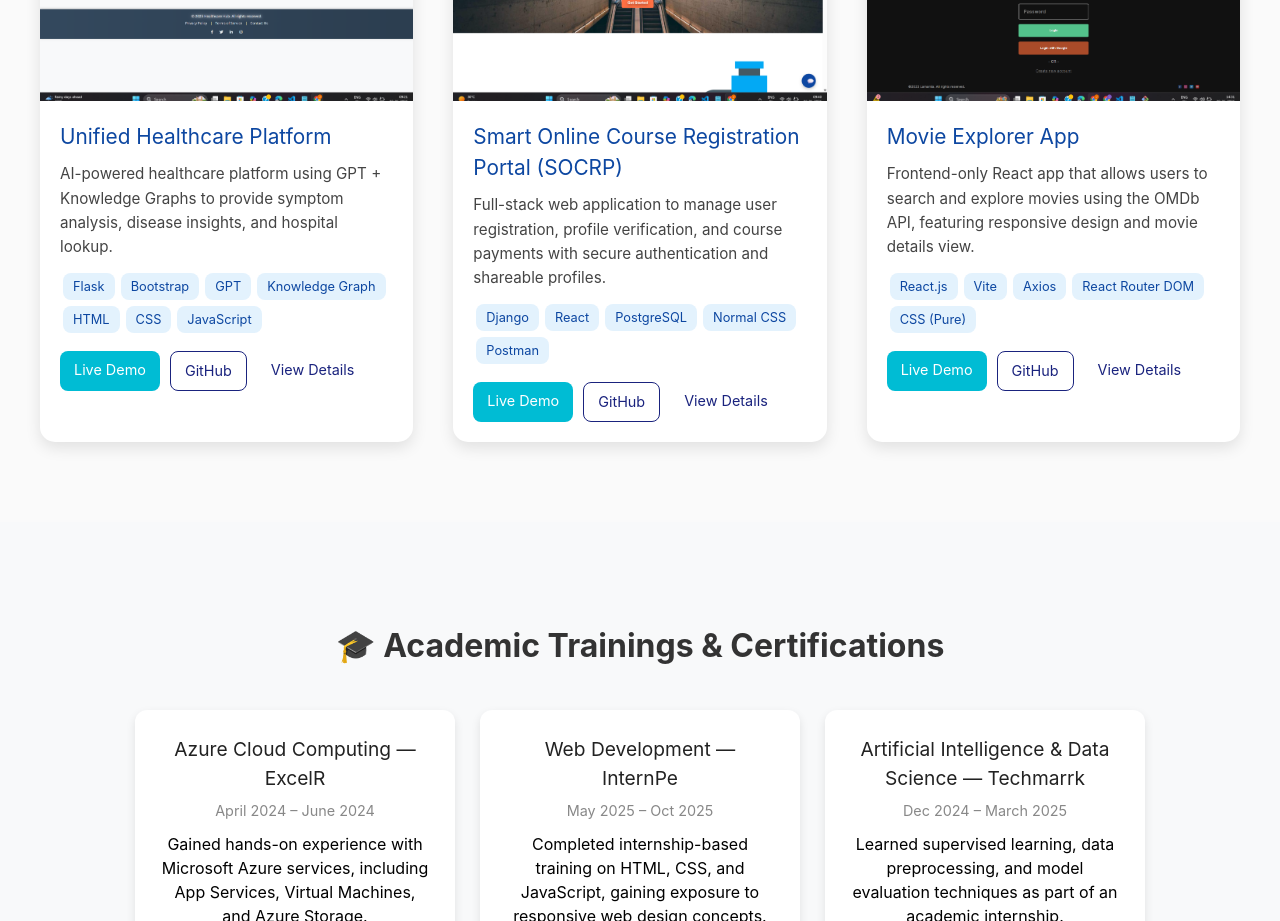
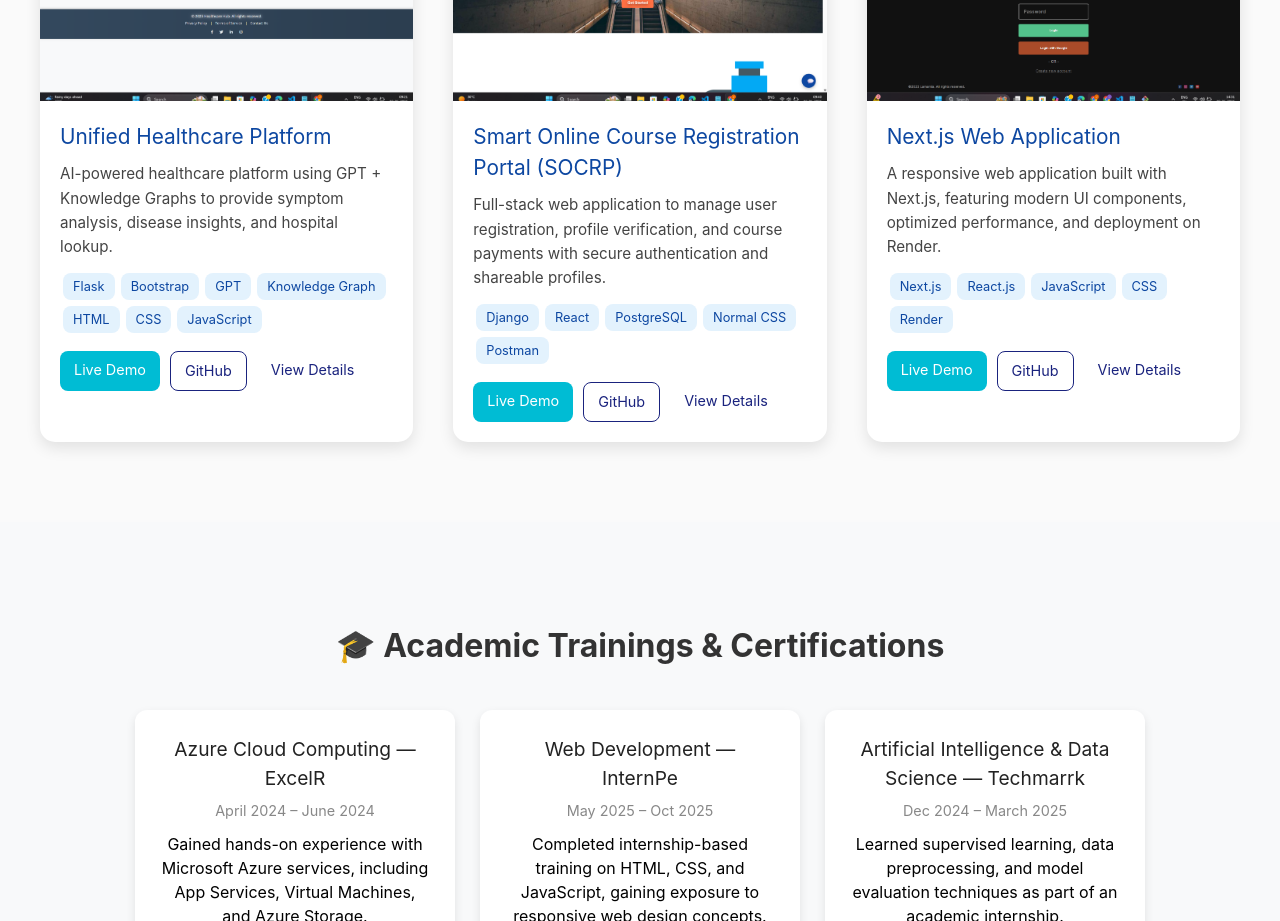
Before and after one commit to johndonga72/portfolio, a React (Create React App) app: page / in a window 1280 px wide. Shown: the part 2400-3321 px from the top of the page. Built offline with nearby package versions, Linux system fonts and the light colour scheme.

Commit message:
update -2

```diff
--- a/src/components/ProjectDetails/ProjectDetails.js
+++ b/src/components/ProjectDetails/ProjectDetails.js
@@ -234,7 +234,7 @@ It reflects **industry-level backend + frontend integration**, not just CRUD fun
 `
     },
     3: {
-      title: "Movie Explorer App",
+      title: "🚀 Lamamia – Creative Agency Portfolio Website",
       image: [
         "/assets/mainproject/lla1.png",
         "/assets/mainproject/lla2.png",
--- a/src/components/Projects/Projects.js
+++ b/src/components/Projects/Projects.js
@@ -25,13 +25,13 @@ function Projects() {
         },
         {
             id: 3,
-            title: "Movie Explorer App",
+            title: "Next.js Web Application",
             description:
-                "Frontend-only React app that allows users to search and explore movies using the OMDb API, featuring responsive design and movie details view.",
-            tech: ["React.js", "Vite", "Axios", "React Router DOM", "CSS (Pure)"],
+                "A responsive web application built with Next.js, featuring modern UI components, optimized performance, and deployment on Render.",
+            tech: ["Next.js", "React.js", "JavaScript", "CSS", "Render"],
             image: "/assets/mainproject/lla1.png",
-            github: "#",
-            demo: "#",
+            github: "https://github.com/johndonga72/nextjs-tutorial",
+            demo: "https://nextjs-tutorial-llh6.onrender.com",
         },
     ];
 
```
